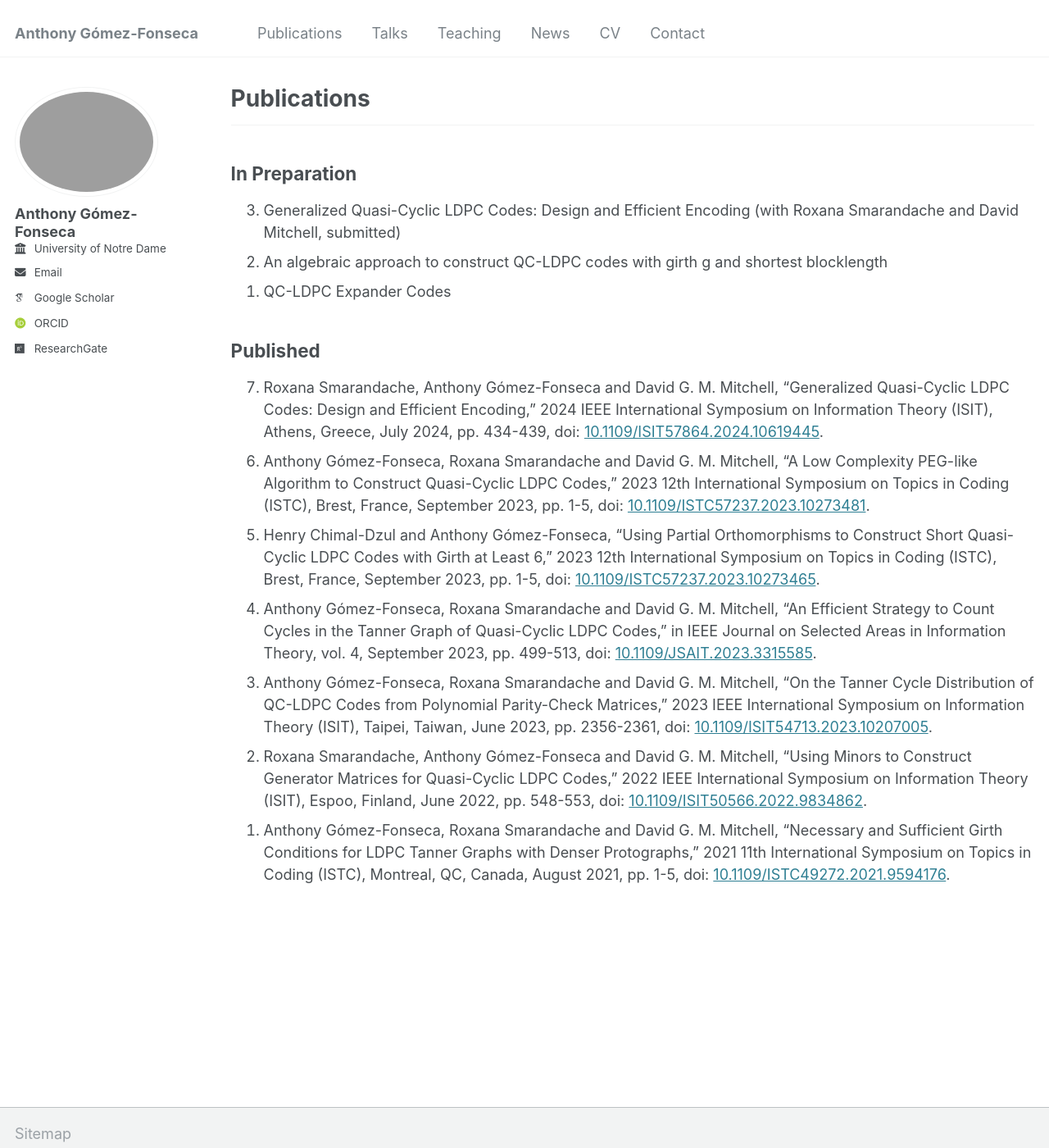
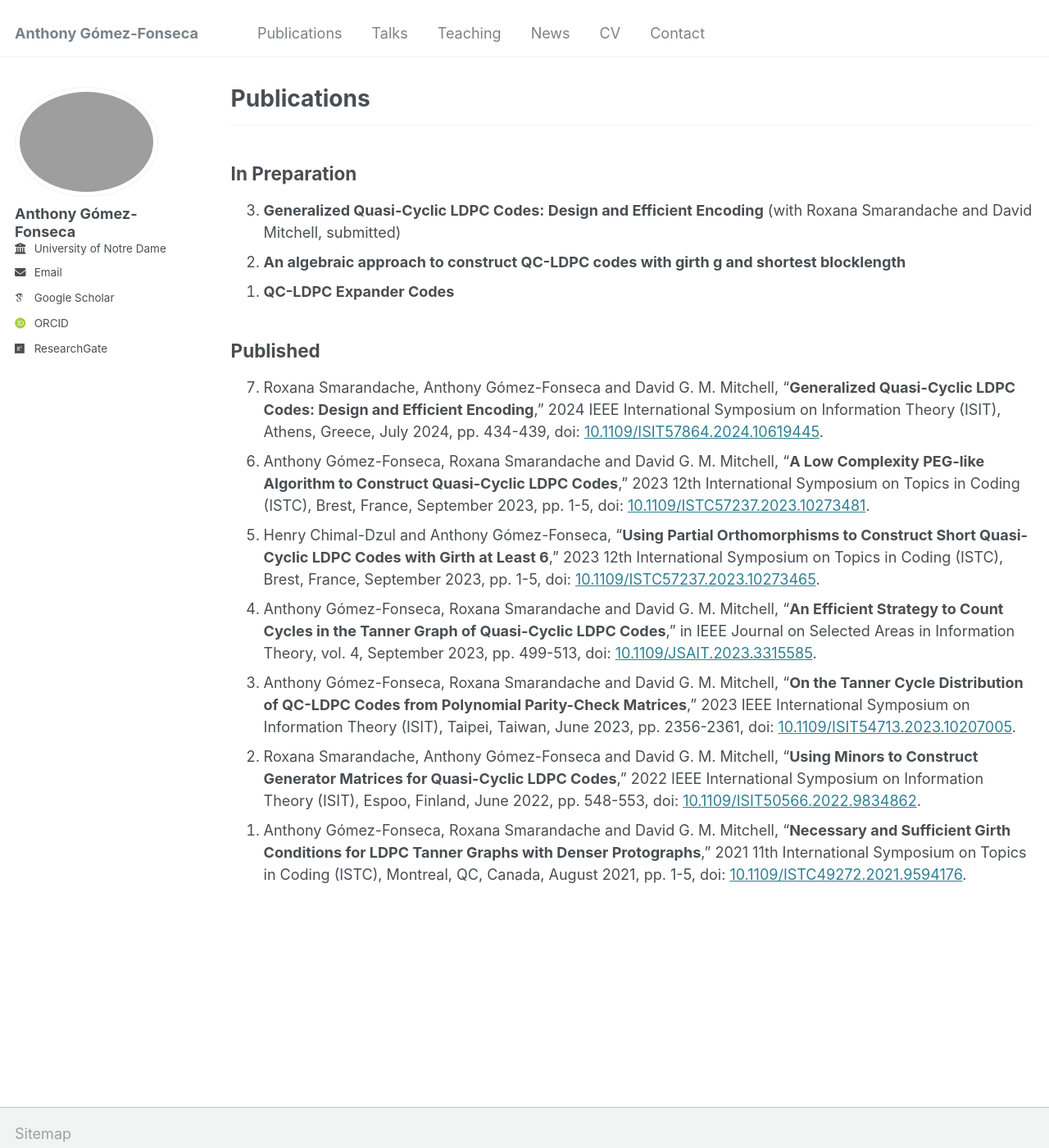
Before and after one commit to gomezfonsecaa/Anthony, a Jekyll site: the page built from _pages/publications.md, in a window 1280 px wide and 1400 px high. Shown: the whole window at 82% size. Built offline with Jekyll 4.4.1, drawn with Linux system fonts in a browser that asks for light colours; some web fonts are replaced.

```diff
--- a/_pages/publications.md
+++ b/_pages/publications.md
@@ -11,18 +11,18 @@ author_profile: true
 
 ## In Preparation
 
-0. Generalized Quasi-Cyclic LDPC Codes: Design and Efficient Encoding (with Roxana Smarandache and David Mitchell, submitted)
-0. An algebraic approach to construct QC-LDPC codes with girth g and shortest blocklength
-0. QC-LDPC Expander Codes
+0. **Generalized Quasi-Cyclic LDPC Codes: Design and Efficient Encoding** (with Roxana Smarandache and David Mitchell, submitted)
+0. **An algebraic approach to construct QC-LDPC codes with girth g and shortest blocklength**
+0. **QC-LDPC Expander Codes**
 {: reversed="reversed"}
 
 ## Published
 
-0. Roxana Smarandache, Anthony Gómez-Fonseca and David G. M. Mitchell, “Generalized Quasi-Cyclic LDPC Codes: Design and Efficient Encoding,” 2024 IEEE International Symposium on Information Theory (ISIT), Athens, Greece, July 2024, pp. 434-439, doi: [10.1109/ISIT57864.2024.10619445](https://ieeexplore.ieee.org/document/10619445).
-0. Anthony Gómez-Fonseca, Roxana Smarandache and David G. M. Mitchell, “A Low Complexity PEG-like Algorithm to Construct Quasi-Cyclic LDPC Codes,” 2023 12th International Symposium on Topics in Coding (ISTC), Brest, France, September 2023, pp. 1-5, doi: [10.1109/ISTC57237.2023.10273481](https://ieeexplore.ieee.org/document/10273481).
-0. Henry Chimal-Dzul and Anthony Gómez-Fonseca, “Using Partial Orthomorphisms to Construct Short Quasi-Cyclic LDPC Codes with Girth at Least 6,” 2023 12th International Symposium on Topics in Coding (ISTC), Brest, France, September 2023, pp. 1-5, doi: [10.1109/ISTC57237.2023.10273465](https://ieeexplore.ieee.org/document/10273465).
-0. Anthony Gómez-Fonseca, Roxana Smarandache and David G. M. Mitchell, “An Efficient Strategy to Count Cycles in the Tanner Graph of Quasi-Cyclic LDPC Codes,” in IEEE Journal on Selected Areas in Information Theory, vol. 4, September 2023, pp. 499-513, doi: [10.1109/JSAIT.2023.3315585](https://ieeexplore.ieee.org/document/10251427).
-0. Anthony Gómez-Fonseca, Roxana Smarandache and David G. M. Mitchell, “On the Tanner Cycle Distribution of QC-LDPC Codes from Polynomial Parity-Check Matrices,” 2023 IEEE International Symposium on Information Theory (ISIT), Taipei, Taiwan, June 2023, pp. 2356-2361, doi: [10.1109/ISIT54713.2023.10207005](https://ieeexplore.ieee.org/document/10207005).
-0. Roxana Smarandache, Anthony Gómez-Fonseca and David G. M. Mitchell, “Using Minors to Construct Generator Matrices for Quasi-Cyclic LDPC Codes,” 2022 IEEE International Symposium on Information Theory (ISIT), Espoo, Finland, June 2022, pp. 548-553, doi: [10.1109/ISIT50566.2022.9834862](https://ieeexplore.ieee.org/document/9834862).
-0. Anthony Gómez-Fonseca, Roxana Smarandache and David G. M. Mitchell, “Necessary and Sufficient Girth Conditions for LDPC Tanner Graphs with Denser Protographs,” 2021 11th International Symposium on Topics in Coding (ISTC), Montreal, QC, Canada, August 2021, pp. 1-5, doi: [10.1109/ISTC49272.2021.9594176](https://ieeexplore.ieee.org/document/9594176).
+0. Roxana Smarandache, Anthony Gómez-Fonseca and David G. M. Mitchell, “**Generalized Quasi-Cyclic LDPC Codes: Design and Efficient Encoding**,” 2024 IEEE International Symposium on Information Theory (ISIT), Athens, Greece, July 2024, pp. 434-439, doi: [10.1109/ISIT57864.2024.10619445](https://ieeexplore.ieee.org/document/10619445).
+0. Anthony Gómez-Fonseca, Roxana Smarandache and David G. M. Mitchell, “**A Low Complexity PEG-like Algorithm to Construct Quasi-Cyclic LDPC Codes**,” 2023 12th International Symposium on Topics in Coding (ISTC), Brest, France, September 2023, pp. 1-5, doi: [10.1109/ISTC57237.2023.10273481](https://ieeexplore.ieee.org/document/10273481).
+0. Henry Chimal-Dzul and Anthony Gómez-Fonseca, “**Using Partial Orthomorphisms to Construct Short Quasi-Cyclic LDPC Codes with Girth at Least 6**,” 2023 12th International Symposium on Topics in Coding (ISTC), Brest, France, September 2023, pp. 1-5, doi: [10.1109/ISTC57237.2023.10273465](https://ieeexplore.ieee.org/document/10273465).
+0. Anthony Gómez-Fonseca, Roxana Smarandache and David G. M. Mitchell, “**An Efficient Strategy to Count Cycles in the Tanner Graph of Quasi-Cyclic LDPC Codes**,” in IEEE Journal on Selected Areas in Information Theory, vol. 4, September 2023, pp. 499-513, doi: [10.1109/JSAIT.2023.3315585](https://ieeexplore.ieee.org/document/10251427).
+0. Anthony Gómez-Fonseca, Roxana Smarandache and David G. M. Mitchell, “**On the Tanner Cycle Distribution of QC-LDPC Codes from Polynomial Parity-Check Matrices**,” 2023 IEEE International Symposium on Information Theory (ISIT), Taipei, Taiwan, June 2023, pp. 2356-2361, doi: [10.1109/ISIT54713.2023.10207005](https://ieeexplore.ieee.org/document/10207005).
+0. Roxana Smarandache, Anthony Gómez-Fonseca and David G. M. Mitchell, “**Using Minors to Construct Generator Matrices for Quasi-Cyclic LDPC Codes**,” 2022 IEEE International Symposium on Information Theory (ISIT), Espoo, Finland, June 2022, pp. 548-553, doi: [10.1109/ISIT50566.2022.9834862](https://ieeexplore.ieee.org/document/9834862).
+0. Anthony Gómez-Fonseca, Roxana Smarandache and David G. M. Mitchell, “**Necessary and Sufficient Girth Conditions for LDPC Tanner Graphs with Denser Protographs**,” 2021 11th International Symposium on Topics in Coding (ISTC), Montreal, QC, Canada, August 2021, pp. 1-5, doi: [10.1109/ISTC49272.2021.9594176](https://ieeexplore.ieee.org/document/9594176).
 {: reversed="reversed"}
```
